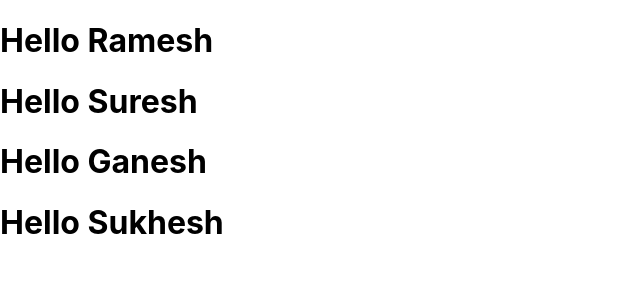
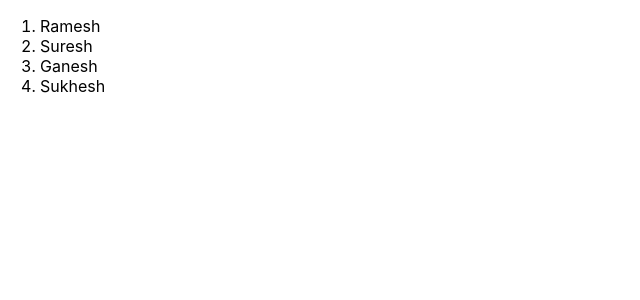
Before and after one commit to sukhesh-vsk/Learn-React, a React (Create React App) app in the folder my-app/: page / in a window 1280 px wide. Shown: the top 300 px of the page, without its empty margins (0-640 px from the left). Built offline with nearby package versions, Linux system fonts and the light colour scheme.

Commit message:
Object to Ordered List

```diff
--- a/my-app/src/Component/List.jsx
+++ b/my-app/src/Component/List.jsx
@@ -9,12 +9,16 @@ const Disp=(props)=>{
 const List = () => {
     const Names = ['Ramesh', 'Suresh', 'Ganesh', 'Sukhesh'];
     const stName = Names.map(
-        (stu) => <Disp name={stu}/>
+        (stu, idx) => {
+            return (
+                <li>{`${stu}`}</li>
+            )
+        }
     );
 
     return (
-        stName
+        <ol>{stName}</ol>
     );
 }
 
-export default List
+export default List;
```
